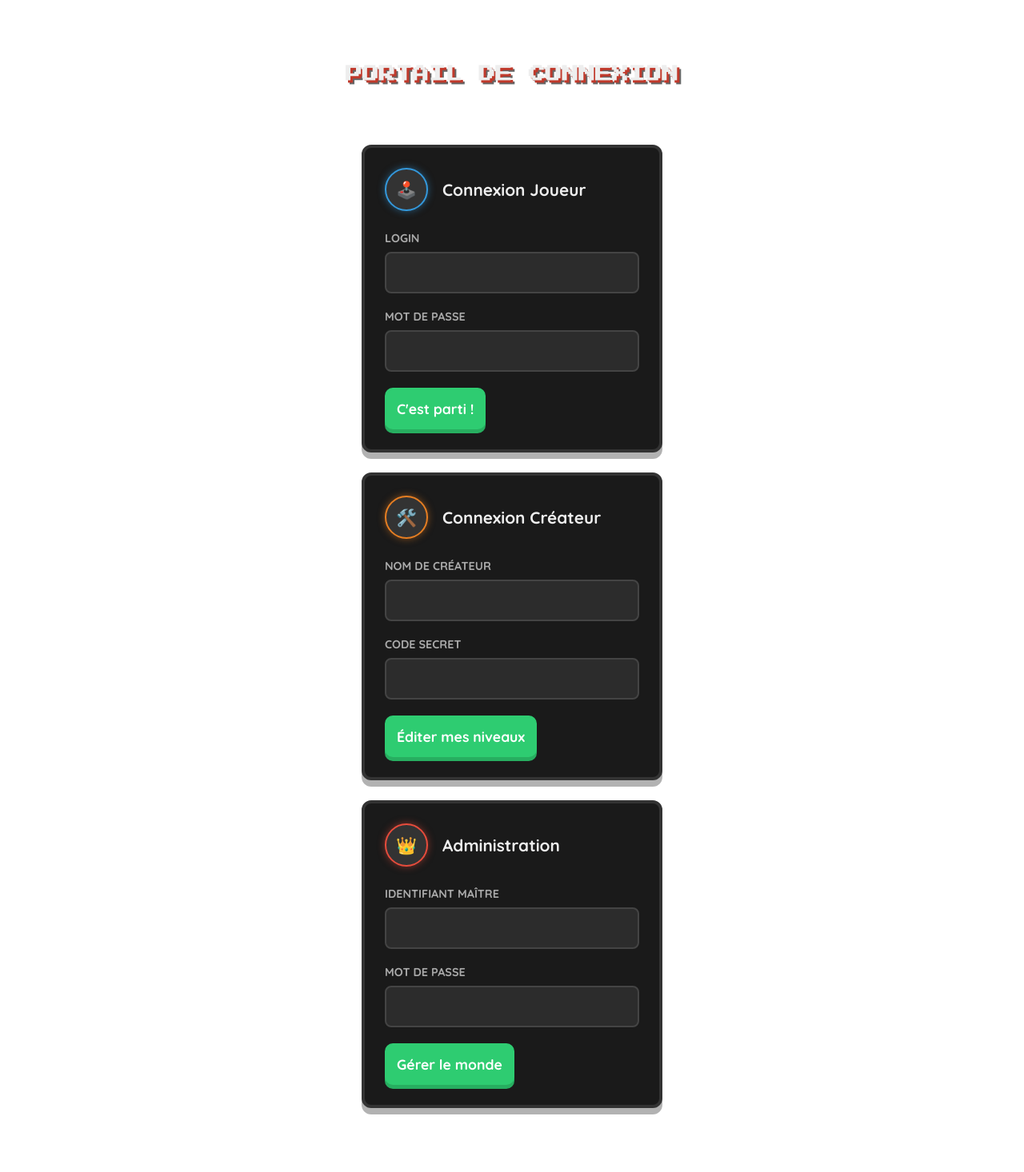
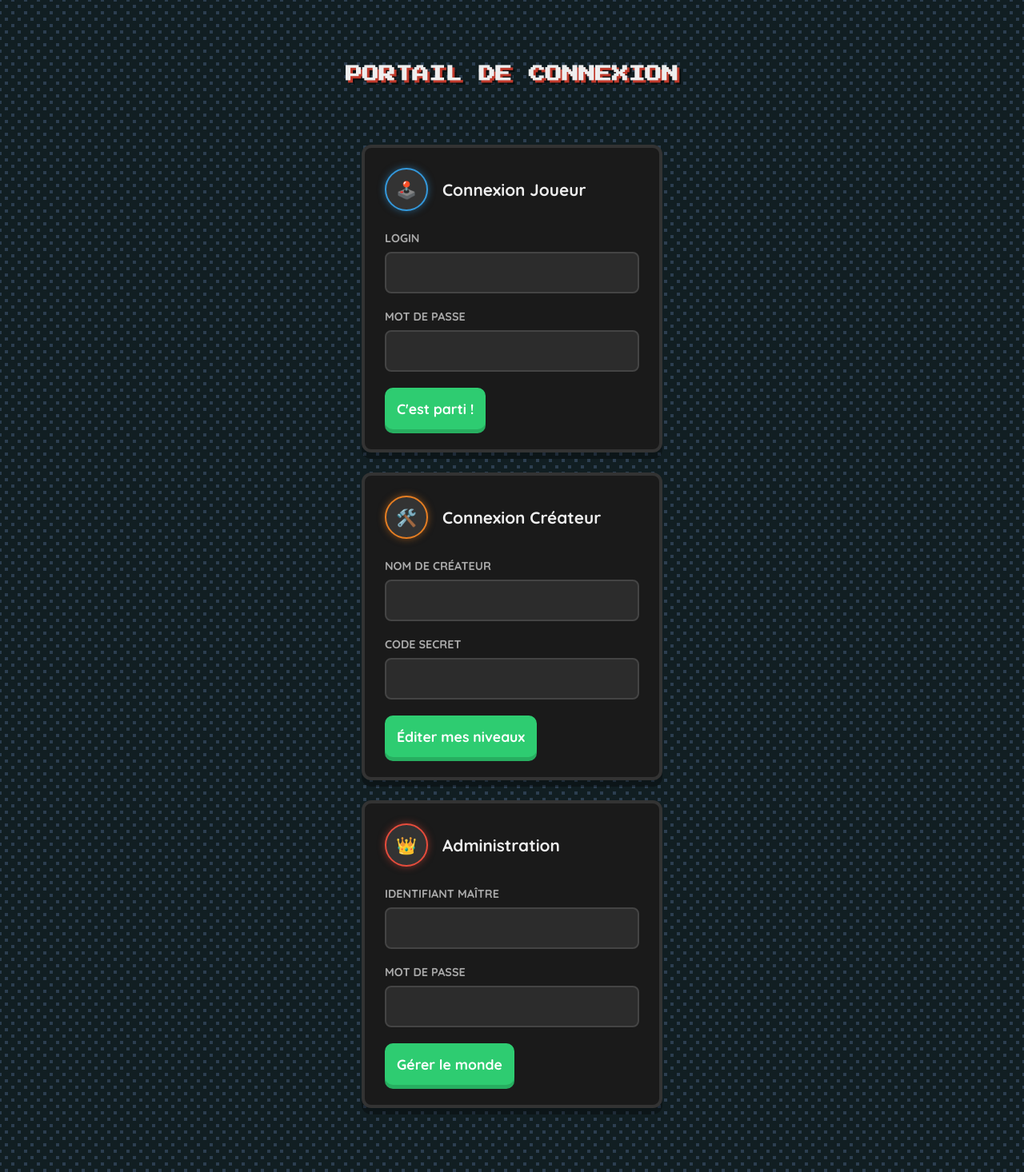
Before and after one commit to hugo4567/arch-js, a PHP site: page /login.php in a window 1280 px wide. Shown: the whole page at 80% size. Run offline with PHP 8.4, Linux system fonts and the light colour scheme.

Commit message:
faaaaaah 14h20

```diff
--- a/login.php
+++ b/login.php
@@ -54,10 +54,16 @@ body {
     margin: 0;
     padding: 60px 20px;
     font-family: 'Quicksand', sans-serif;
-    /* Fond briques Pixel - VERSION ASSOMBRIE (Thème Nuit) */
-    background: #111e22 radial-gradient(#2c3e50 20%, transparent 20%) 0 0,
-                #111e22 radial-gradient(#2c3e50 20%, transparent 20%) 8px 8px;
+
+    /* Couleur de fond gérée à part */
+    background-color: #111e22;
+
+    /* Uniquement les motifs ici */
+    background-image: radial-gradient(#2c3e50 20%, transparent 20%),
+                      radial-gradient(#2c3e50 20%, transparent 20%);
+    background-position: 0 0, 8px 8px;
     background-size: 16px 16px;
+
     image-rendering: pixelated;
     display: flex;
     justify-content: center;
```
